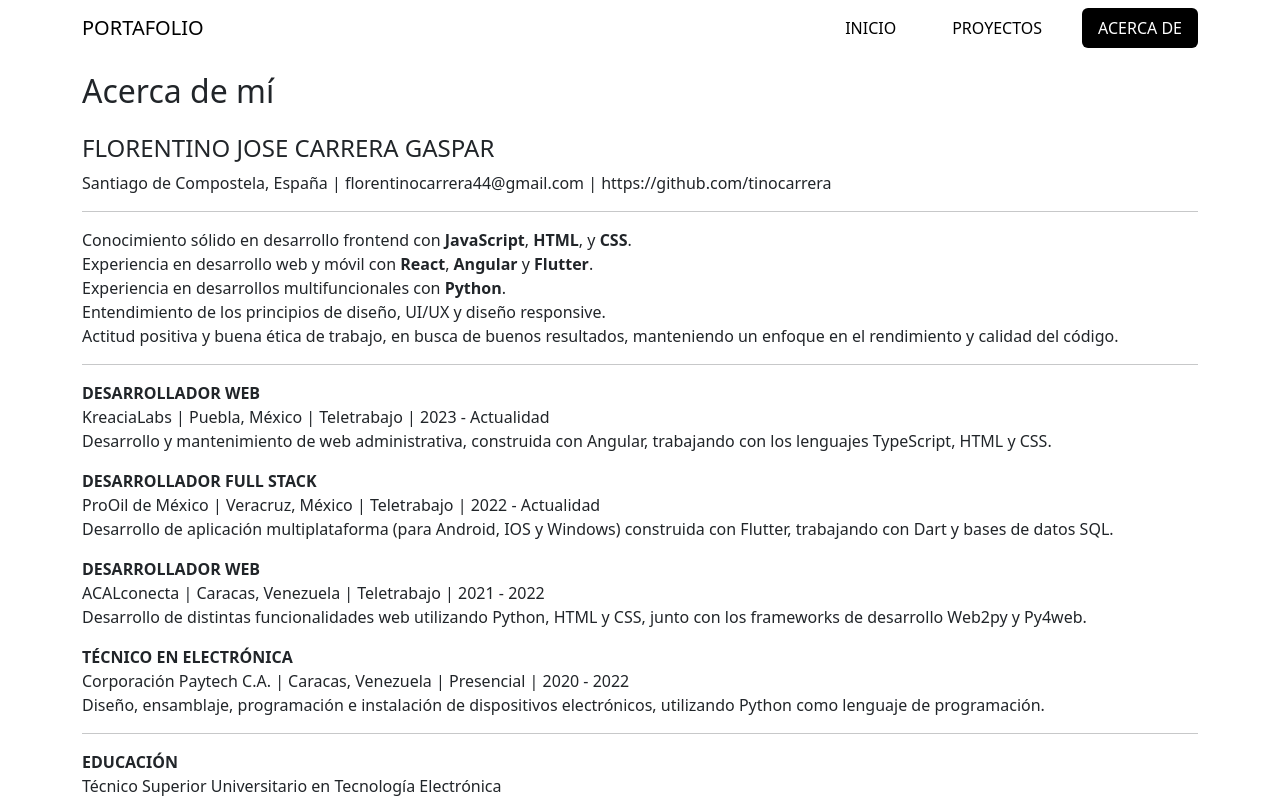
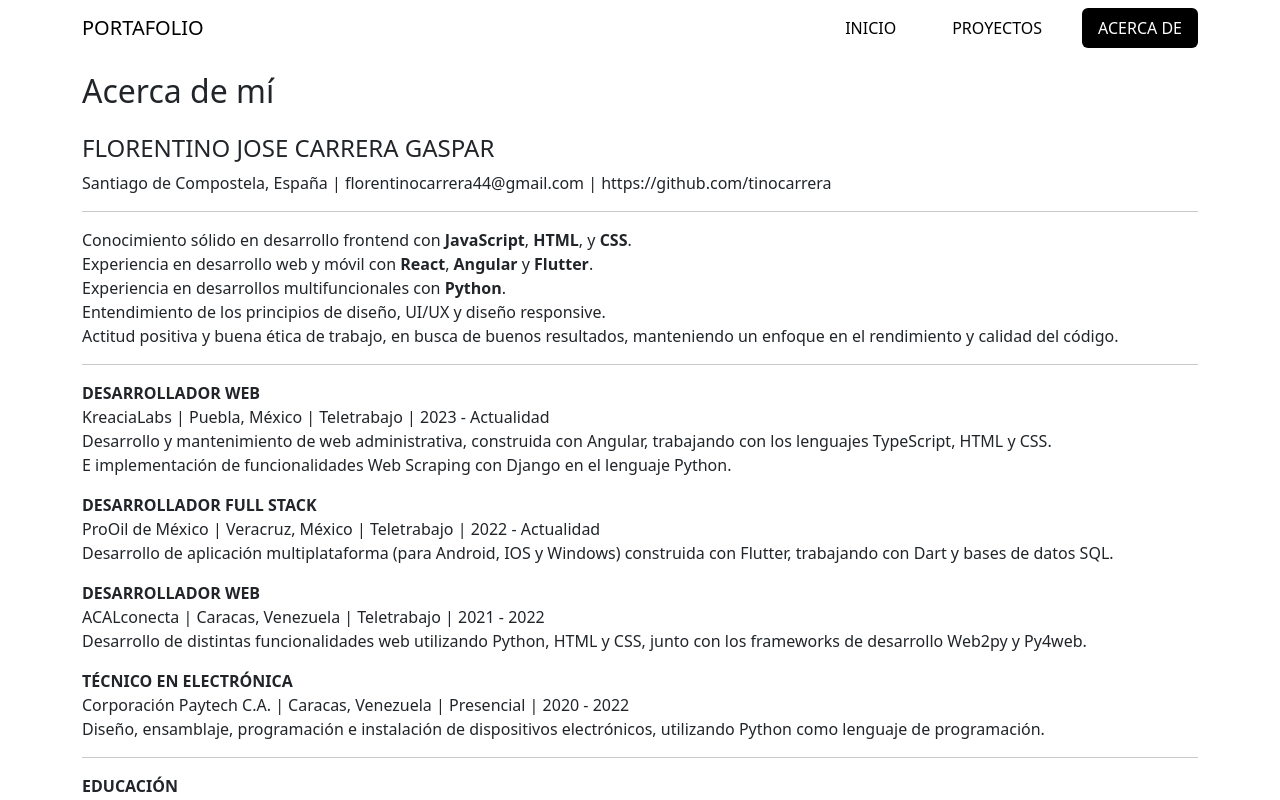
Before and after one commit to DARKATOV/portfolio-nextjs-ts, a Next.js app: page /about in a window 1280 px wide. Shown: the top 800 px of the page. Built offline with nearby package versions, Linux system fonts and the light colour scheme.

Commit message:
Mejorando apartado de about.

```diff
--- a/package.json
+++ b/package.json
@@ -1,6 +1,6 @@
 {
   "name": "portfolio-nextjs-ts",
-  "version": "1.1.5",
+  "version": "1.1.6",
   "private": true,
   "scripts": {
     "dev": "next dev",
--- a/pages/about.tsx
+++ b/pages/about.tsx
@@ -47,7 +47,9 @@ export default function About() {
       </p>
       <p>
         Desarrollo y mantenimiento de web administrativa, construida con
-        Angular, trabajando con los lenguajes TypeScript, HTML y CSS.
+        Angular, trabajando con los lenguajes TypeScript, HTML y CSS. <br /> E
+        implementación de funcionalidades Web Scraping con Django en el lenguaje
+        Python.
       </p>
 
       <b>DESARROLLADOR FULL STACK</b>
```
Also changed, not shown: 1 other file (tests, documents, lock files or other folders).
